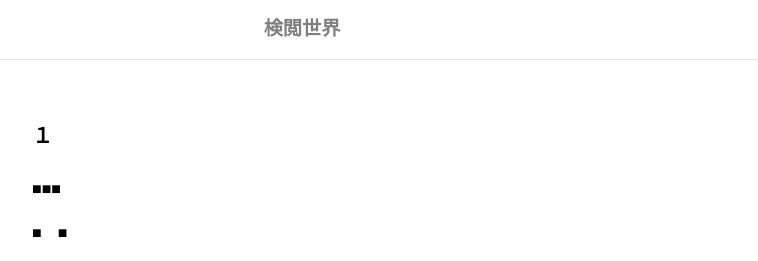
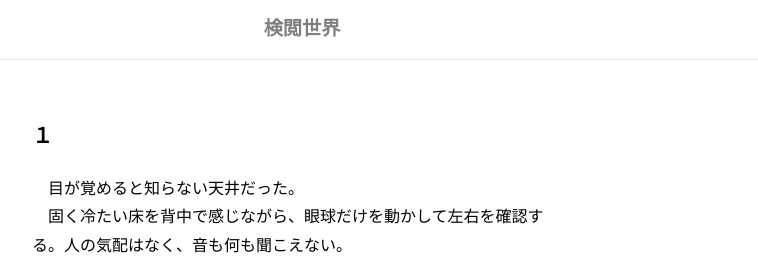
Before and after one commit to nano-k/rewrite, a plain HTML site: page world.html in a window 1280 px wide. Shown: the top 261 px of the page, without its empty margins (338-1096 px from the left). Drawn offline with Linux system fonts and the light colour scheme.

Commit message:
Update world.html

```diff
--- a/world.html
+++ b/world.html
@@ -19,9 +19,6 @@
 <section class="page" data-page="2" data-lock="false">
     <h2 class="section-title"> １</h2>
     <p>
-    ■■■<p>
-    ■　■<p>
-    ■□■<p>
 
 　目が覚めると知らない天井だった。<br>
 　固く冷たい床を背中で感じながら、眼球だけを動かして左右を確認する。人の気配はなく、音も何も聞こえない。<br>
```
